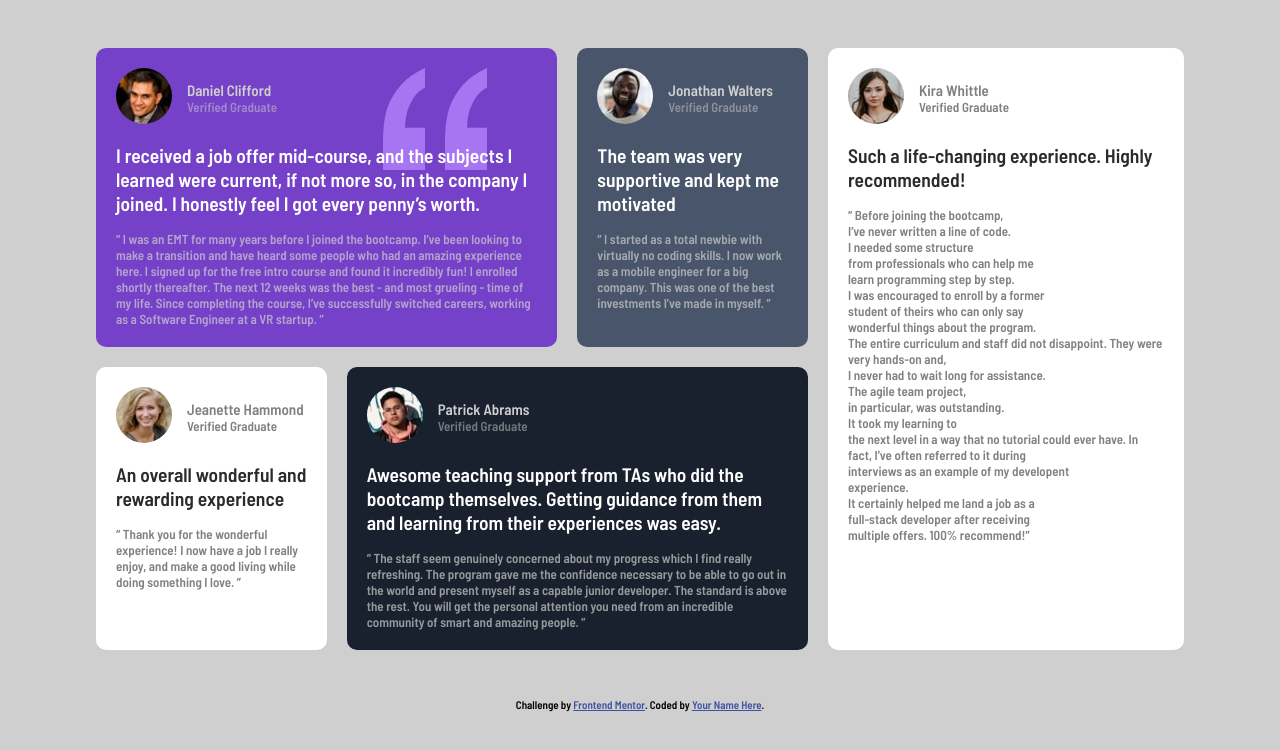
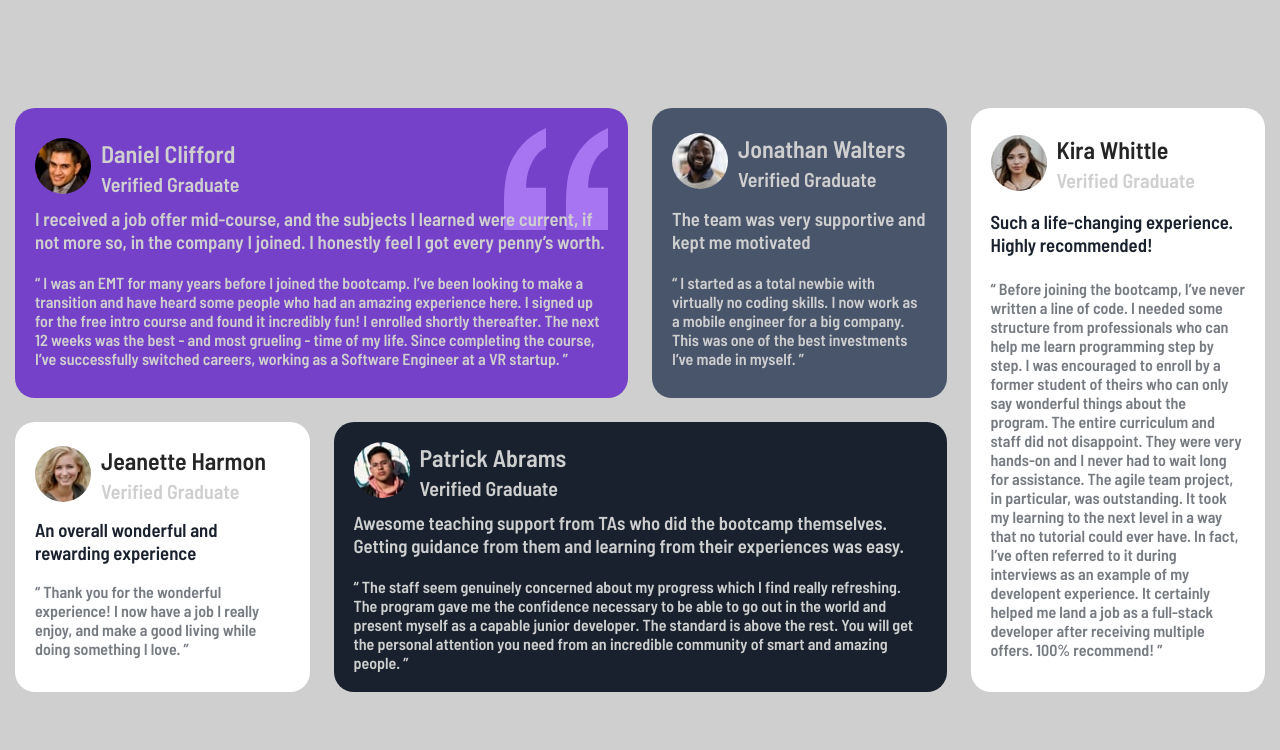
Before and after one commit to FlackoCodes/grid-layout, a plain HTML site: page index.html in a window 1280 px wide. Drawn offline with Linux system fonts and the light colour scheme.

Commit message:
updated stylesheet

```diff
--- a/css/style.css
+++ b/css/style.css
@@ -4,131 +4,102 @@
     padding: 0;
   }
 
+  main{
+    max-width: 1250px;
+  }
+
   body{
   font-family: 'Barlow Semi Condensed', sans-serif;
   min-height: 100vh;
-    background: hsl(0, 0%, 81%);
-    font-size: 13px;
+  display: flex;
+  align-items: center;
+  justify-content: center;
+  background-color: hsl(0, 0%, 81%);
+  font-size: 16px;
+  }
+
+  section > div{
+    display: grid;
+  }
+
+  h3,p, small, h1{
+    color: hsl(0, 0%, 81%);
   }
 
 h3{
-    font-size: 15px;
-    font-weight: 600;
-    color: hsl(0, 0%, 81%);
+  margin-bottom: 10px;
 }
 
-h2{
-    color: hsl(0, 0%, 100%);
+  .kira h1, .jeane h1{
+    color: hsla(0, 0%, 0%, 0.856);
   }
 
-h3+p{
-    color: rgba(207, 207, 207, .5);
+  .kira h3, .jeane h3{
+    color: hsl(219, 29%, 14%);
   }
 
-.container{
-    max-width: 85%;
-    margin: 0 auto;
-    padding: 3rem 0;
+  .kira p, .jeane p{
+    color: hsla(217, 30%, 14%, 0.596);
+  }
+  .daniel{
+    background-color: #40A2E3;
+    padding: 30px 20px;
+    border-radius: 20px;
+    grid-column: 1/span 2;
+    background-image: url(../images/bg-pattern-quotation.svg);
+    background-repeat: no-repeat;
+    background-position: top 20px right 20px;
+    background-color: hsl(263, 55%, 52%);
   }
 
-
-.first-card{
-    background-image: url(../images/bg-pattern-quotation.svg);
-    background-repeat: no-repeat;
-    background-position: right 70px top 20px;
-    background-color: hsl(263, 55%, 52%);
-    border-radius: 10px;
+  .jonothan{
+    background-color: #0D9276;
     padding: 20px;
+    border-radius: 20px;
+    background-color: hsl(217, 19%, 35%);
   }
 
-.second-card{
-    background-color: hsl(217, 19%, 35%);
-    border-radius: 10px;
+  .jeane{
+    background-color: #BBE2EC;
     padding: 20px;
+    border-radius: 20px;
+    grid-row-start: 2;
+    background-color: hsl(0, 0%, 100%);
   }
 
-.third-card,.aside-card{
-    background-color: white;
-    border-radius: 10px;
+  .patritck{
+    background-color: #FFF6E9;
     padding: 20px;
-}
-
-.fourth-card{
-    border-radius: 10px;
-    padding: 20px;
+    border-radius: 20px;
+    grid-column: 2/span 2;
     background-color: hsl(219, 29%, 14%);
   }
 
-.main-grid{
-    display: grid;
-    grid-template-columns: 2fr 1fr;
-    gap: 20px;
+  .kira{
+    background-color: white;
+    padding: 20px;
+    border-radius: 20px;
+    grid-column-start: 4;
+    grid-row: 1/ span 2;
   }
 
-.upper-grid{
+  section{
     display: grid;
-    grid-template-columns: 2fr 1fr;
-    gap: 20px;
+    grid-template-columns: repeat(4, 1fr);
+    gap: 1.5rem;
   }
 
-.lower-grid{
-    margin-top: 20px;
-    display: grid;
-    grid-template-columns: 1fr 2fr;
-    gap: 20px;
+.image-box img{
+    border-radius: 50%;
 }
 
-.flex{
+.daniel h3, .patritck h3{
+  margin-bottom: 20px;
+}
+
+.profile-content{
     display: flex;
     align-items: center;
-    gap: 15px;
+    column-gap: 10px;
+    margin-bottom: 10px;
 }
-
-.flex img{
-    border-radius: 100%;
-}
-.last-card{
-
-    grid-column: span 2;
-}
-
-
-.aside-card .text{
-    word-wrap: break-word;
-}
-
- .text{
-    color: rgba(207, 207, 207, .7);
-    font-weight: 600;
-}
-
-.text h2{
-    margin: 1rem 0;
-}
-
-.aside-card h2, .third-card h2{
-    color: rgba(0, 0, 0, 0.836);
-}
-
-.aside-card h3,
-.aside-card p,
-.third-card p,
- .third-card h3{
-    color: gray;
-}
-
-@media screen and (max-width: 700px){
-    .container{
-        width: 60%;
-        padding: 1.5rem 0;
-        margin: 0 auto;
-    }
-
-    .main-grid, .lower-grid, .upper-grid{
-        grid-template-columns: 1fr;
-    }
-
-    .aside-card{
-        width: 100%;
-    }
-}
--- a/index.html
+++ b/index.html
@@ -14,150 +14,100 @@
 
   <title>Frontend Mentor | [Challenge Name Here]</title>
 
-  <!-- Feel free to remove these styles or customise in your own stylesheet 👍 -->
   <style>
-    .attribution { font-size: 11px; text-align: center; }
+    .attribution {
+      font-size: 11px; text-align: center;
+      margin: 20px  0;
+    }
     .attribution a { color: hsl(228, 45%, 44%); }
   </style>
 </head>
+
 <body>
+
   <main>
-    <div class="container">
-     <div class="main-grid">
-      <div>
-      <div class="upper-grid">
-        <div class="first-card">
-          <div class="flex">
-            <div>
-              <img src="images/image-daniel.jpg" alt="dan-avatar">
+    <section>
+      <div class="daniel">
+        <div class="profile-content">
+          <div class="image-box"><img src="./images/image-daniel.jpg" alt=""></div>
+          <h1>
+            Daniel Clifford <br>
+            <small>Verified Graduate</small>
+          </h1>
         </div>
-            <div>
-              <h3>Daniel Clifford</h3>
-              <p>Verified Graduate</p>
-            </div>
-            </div>
-            <div class="text">
-              <h2>
-                I received a job offer mid-course, and the subjects I learned were current, if not more so,
-                in the company I joined. I honestly feel I got every penny’s worth.
-              </h2>
-              <blockquote>
-                <p> “ I was an EMT for many years before I joined the bootcamp. I’ve been looking to make a
+        <h3> I received a job offer mid-course, and the subjects I learned were current, if not more so,
+          in the company I joined. I honestly feel I got every penny’s worth.</h3>
+           <p>  “ I was an EMT for many years before I joined the bootcamp. I’ve been looking to make a
             transition and have heard some people who had an amazing experience here. I signed up
             for the free intro course and found it incredibly fun! I enrolled shortly thereafter.
             The next 12 weeks was the best - and most grueling - time of my life. Since completing
             the course, I’ve successfully switched careers, working as a Software Engineer at a VR startup. ”</p>
-              </blockquote>
-            </div>
       </div>
 
-        <div class="second-card">
-          <div class="flex">
-            <div>
-              <img src="images/image-jonathan.jpg" alt="jona-avatar">
+
+      <div class="jonothan">
+        <div class="profile-content">
+          <div class="image-box"><img src="./images/image-jonathan.jpg" alt=""></div>
+          <h1>
+            Jonathan Walters <br>
+            <small>Verified Graduate</small>
+          </h1>
         </div>
-            <div>
-              <h3>Jonathan Walters</h3>
-              <p>Verified Graduate</p>
-            </div>
-            </div>
-            <div class="text">
-              <h2>
-                The team was very supportive and kept me motivated
-              </h2>
-              <blockquote>
-                <p> “ I started as a total newbie with virtually no coding skills. I now work as a mobile engineer
-                  for a big company. This was one of the best investments I’ve made in myself. ”</p>
-              </blockquote>
-            </div>
-          </div>
+        <h3>The team was very supportive and kept me motivated </h3>
+        <p>“ I started as a total newbie with virtually no coding skills. I now work as a mobile engineer
+          for a big company. This was one of the best investments I’ve made in myself. ”
+      </p>
       </div>
 
-      <div class="lower-grid">
-        <div class="third-card">
-            <div class="flex">
-              <div>
-                <img src="images/image-jeanette.jpg" alt="jean-avatar">
+
+      <div class="jeane">
+        <div class="profile-content">
+          <div class="image-box"><img src="./images/image-jeanette.jpg" alt=""></div>
+          <h1> Jeanette Harmon <br>
+           <small>Verified Graduate</small></h1>
         </div>
-              <div>
-                <h3>Jeanette Hammond</h3>
-                <p>Verified Graduate</p>
-              </div>
-              </div>
-              <div class="text">
-                <h2>
-                  An overall wonderful and rewarding experience
-                </h2>
-                <blockquote>
-                  <p>  “ Thank you for the wonderful experience! I now have a job I really enjoy, and make a good living
+         <h3>An overall wonderful and rewarding experience </h3>
+        <p>“ Thank you for the wonderful experience! I now have a job I really enjoy, and make a good living
           while doing something I love. ”</p>
-                </blockquote>
-              </div>
+      </p>
       </div>
 
-        <div class="fourth-card">
-          <div class="flex">
-            <div>
-              <img src="images/image-patrick.jpg" alt="patrick-avatar">
+
+      <div class="patritck">
+        <div class="profile-content">
+          <div class="image-box"><img src="./images/image-patrick.jpg" alt=""></div>
+          <h1>Patrick Abrams <br>
+          <small>Verified Graduate</small>
+              </h1>
         </div>
-            <div>
-              <h3>Patrick Abrams</h3>
-              <p>Verified Graduate</p>
-            </div>
-            </div>
-            <div class="text">
-              <h2>
-                Awesome teaching support from TAs who did the bootcamp themselves. Getting guidance from them and
-                learning from their experiences was easy.
-              </h2>
-              <blockquote>
-                <p> “ The staff seem genuinely concerned about my progress which I find really refreshing. The program
+      <h3>Awesome teaching support from TAs who did the bootcamp themselves. Getting guidance from them and
+        learning from their experiences was easy. </h3>
+      <p>“ The staff seem genuinely concerned about my progress which I find really refreshing. The program
         gave me the confidence necessary to be able to go out in the world and present myself as a capable
         junior developer. The standard is above the rest. You will get the personal attention you need from
         an incredible community of smart and amazing people. ”</p>
-              </blockquote>
-            </div>
+      </p>
       </div>
 
+
+      <div class="kira">
+        <div class="profile-content">
+          <div class="image-box"><img src="./images/image-kira.jpg" alt=""></div>
+          <h1> Kira Whittle <br>
+          <small>Verified Graduate</small></h1>
         </div>
+        <h3>Such a life-changing experience. Highly recommended!</h3>
+          <p> “ Before joining the bootcamp, I’ve never written a line of code. I needed some structure from
+            professionals who can help me learn programming step by step. I was encouraged to enroll by a former
+            student of theirs who can only say wonderful things about the program. The entire curriculum and staff
+            did not disappoint. They were very hands-on and I never had to wait long for assistance. The agile team
+            project, in particular, was outstanding. It took my learning to the next level in a way that no tutorial
+            could ever have. In fact, I’ve often referred to it during interviews as an example of my developent
+            experience. It certainly helped me land a job as a full-stack developer after receiving multiple offers.
+            100% recommend! ”
+          </p>
       </div>
-      <div class="aside-card">
-        <aside>
-            <div class="flex">
-              <div>
-                <img src="images/image-kira.jpg" alt="kira-avatar">
-              </div>
-              <div>
-                <h3>Kira Whittle</h3>
-                <p>Verified Graduate</p>
-              </div>
-              </div>
-              <div class="text">
-                <h2>
-                  Such a life-changing experience. Highly recommended!
-                </h2>
-                <blockquote>
-                  <p>“ Before joining the bootcamp, <br> I’ve never written a line of code. <br>I needed  some structure <br> from
-                    professionals who can help me <br> learn programming step by step. <br> I was encouraged to enroll by a former <br>
-                    student of theirs who can only say <br> wonderful  things about the program. <br> The entire curriculum and staff
-                    did not disappoint. They were very hands-on and, <br> I never had to wait long for assistance. <br>  The agile team
-                    project, <br> in particular, was outstanding. <br> It took my learning to <br> the next level in a way that no tutorial
-                    could ever have. In fact, I’ve often referred to it during <br> interviews as an example of my developent <br>
-                    experience. <br> It certainly helped me land a job as a <br> full-stack developer after receiving <br> multiple offers.
-                    100% recommend!”</p>
-                </blockquote>
-              </div>
-        </aside>
-      </div>
-      </div>
-      </div>
+    </section>
   </main>
-
-  <footer>
-    <div class="attribution">
-      Challenge by <a href="https://www.frontendmentor.io?ref=challenge" target="_blank">Frontend Mentor</a>.
-      Coded by <a href="#">Your Name Here</a>.
-    </div>
-  </footer>
   </body>
   </html>
```
Also changed, not shown: 1 other file. Lines whose indentation alone changed are shown as unchanged.
